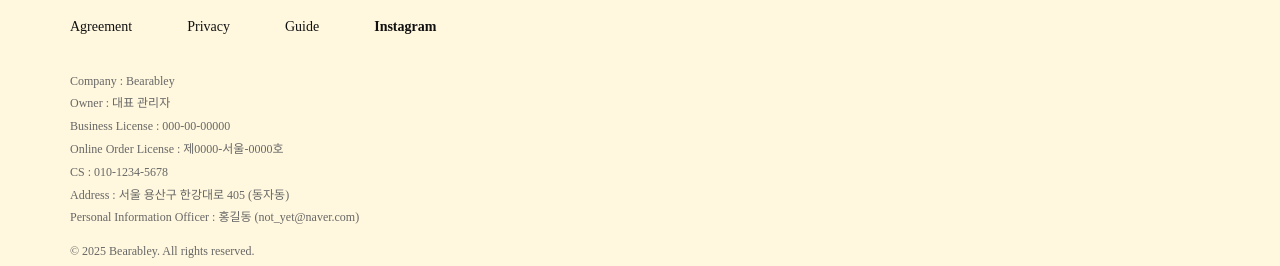
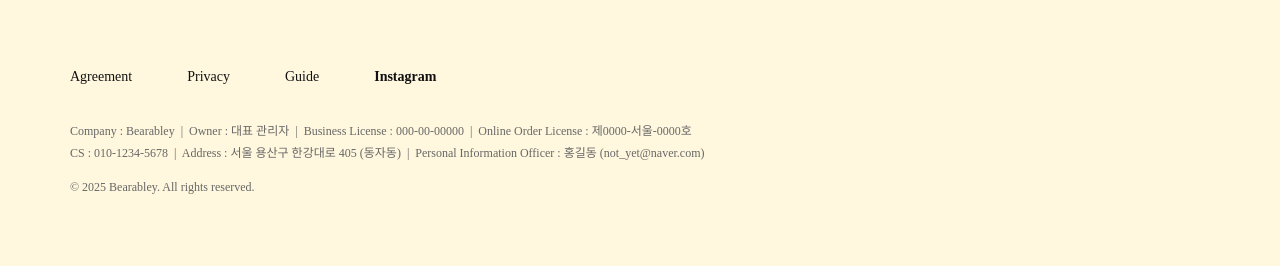
Before and after one commit to thd4139-code/bearabley-sample, a plain HTML site: page index.html in a window 1280 px wide. Shown: the part 2827-3093 px from the top of the page. After the commit the page ends 3032 px from the top, so only its background shows below. Drawn offline with Linux system fonts and the light colour scheme; a web font is replaced by a local one.

Commit message:
Update index.html

```diff
--- a/index.html
+++ b/index.html
@@ -90,7 +90,7 @@
     .subnav {
       text-align: center;
       margin-top: 45px;
-      margin-bottom: 150px; /* ★ 메뉴 목록 ↔ ALL 간격 넓힘 */
+      margin-bottom: 200px; /* ★ 메뉴 목록 ↔ ALL 간격 넓힘 */
     }
     .subnav a {
       margin: 0 14px;
@@ -320,8 +320,8 @@
   </div>
 
   <div style="margin-top:20px; line-height:1.9; font-size:12px;">
-    Company : Bearabley<br> Owner : 대표 관리자<br> Business License : 000-00-00000<br> Online Order License : 제0000-서울-0000호<br>
-    CS : 010-1234-5678<br> Address : 서울 용산구 한강대로 405 (동자동)<br> Personal Information Officer : 홍길동 (not_yet@naver.com)
+    Company : Bearabley &nbsp;|&nbsp; Owner : 대표 관리자 &nbsp;|&nbsp; Business License : 000-00-00000 &nbsp;|&nbsp; Online Order License : 제0000-서울-0000호<br>
+    CS : 010-1234-5678 &nbsp;|&nbsp; Address : 서울 용산구 한강대로 405 (동자동) &nbsp;|&nbsp; Personal Information Officer : 홍길동 (not_yet@naver.com)
   </div>
 
   <div style="margin-top:15px; margin-bottom:10px; font-size:12px;">
```
